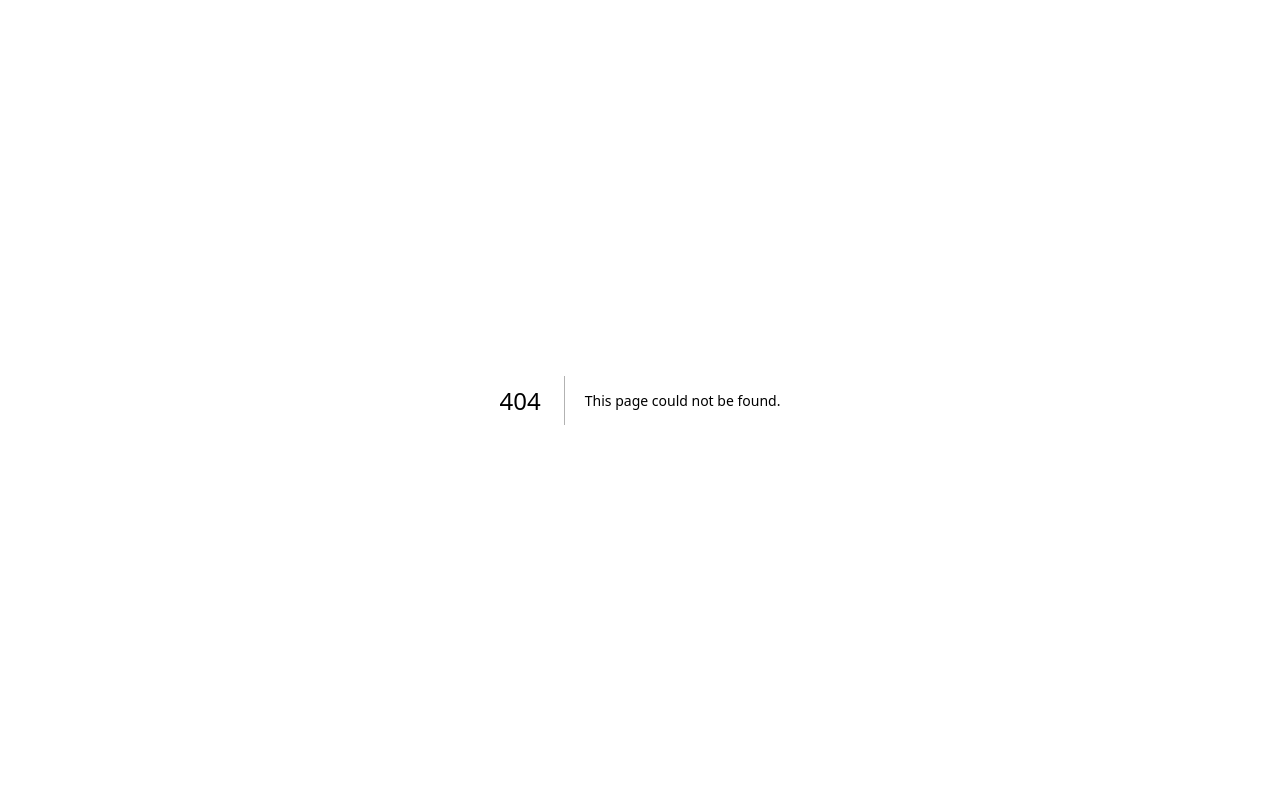
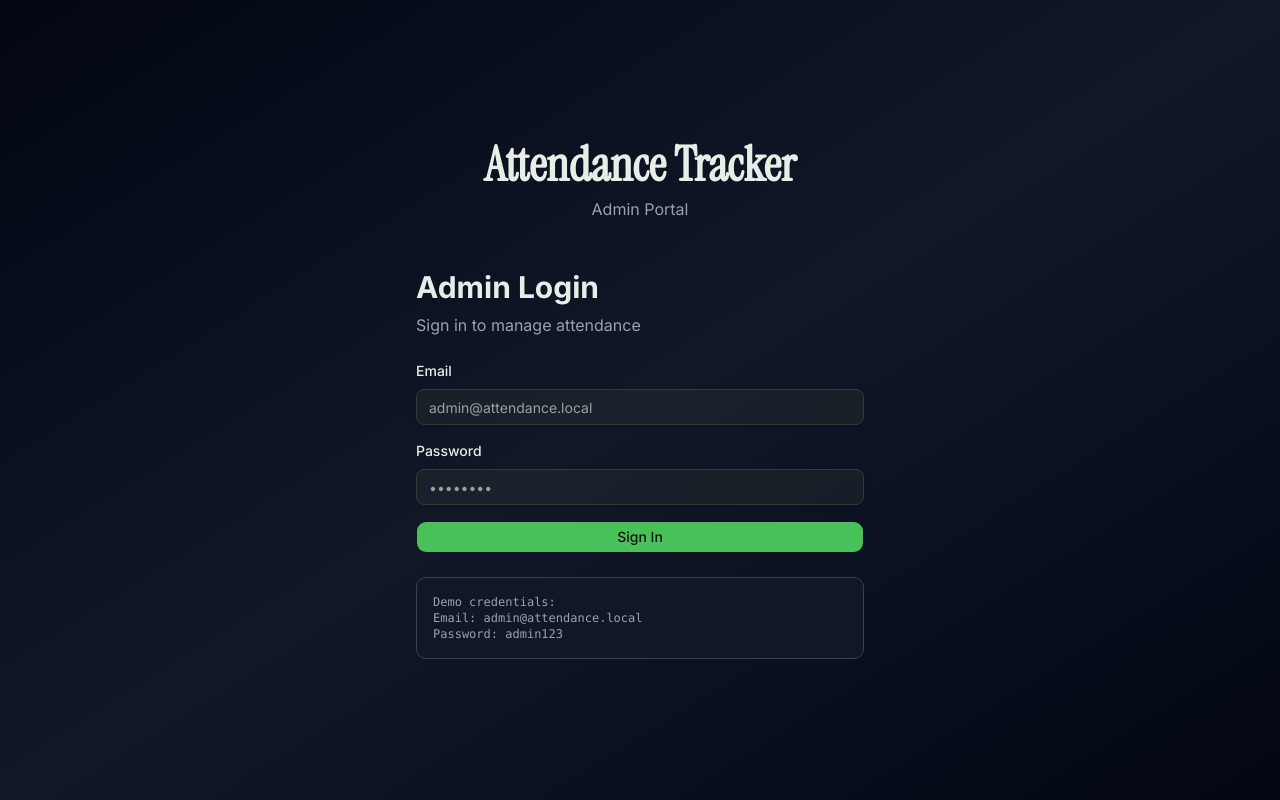
Before and after one commit to 2806shreya/Attendance-Tracker, a Next.js app: page /login in a window 1280 px wide. Before the commit this address had no page. Built offline with nearby package versions, Linux system fonts and the light colour scheme.

Commit message:
Add login page

```diff
--- /dev/null
+++ b/src/app/login/page.tsx
@@ -0,0 +1,17 @@
+"use client";
+
+import { LoginForm } from "@/components/LoginForm";
+
+export default function LoginPage() {
+  return (
+    <div className="min-h-screen flex items-center justify-center bg-gradient-to-br from-gray-950 via-gray-900 to-gray-950 px-4">
+      <div className="w-full max-w-md">
+        <div className="mb-12 text-center">
+          <h1 className="font-serif text-5xl font-bold mb-2">Attendance Tracker</h1>
+          <p className="text-gray-400">Admin Portal</p>
+        </div>
+        <LoginForm />
+      </div>
+    </div>
+  );
+}
```
